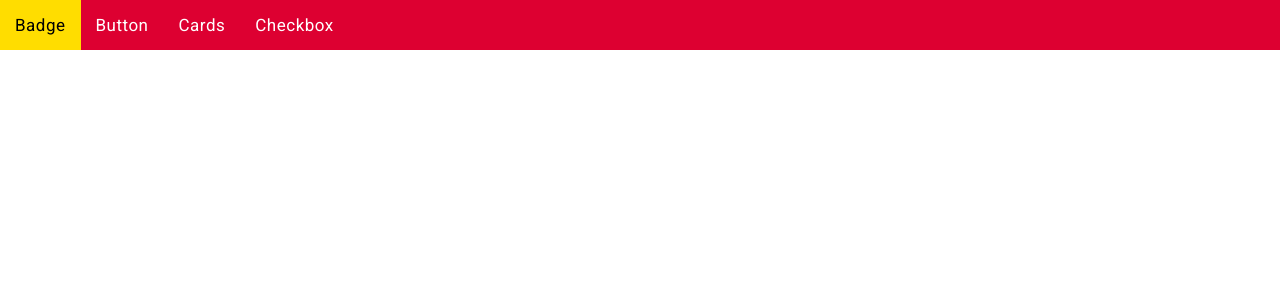
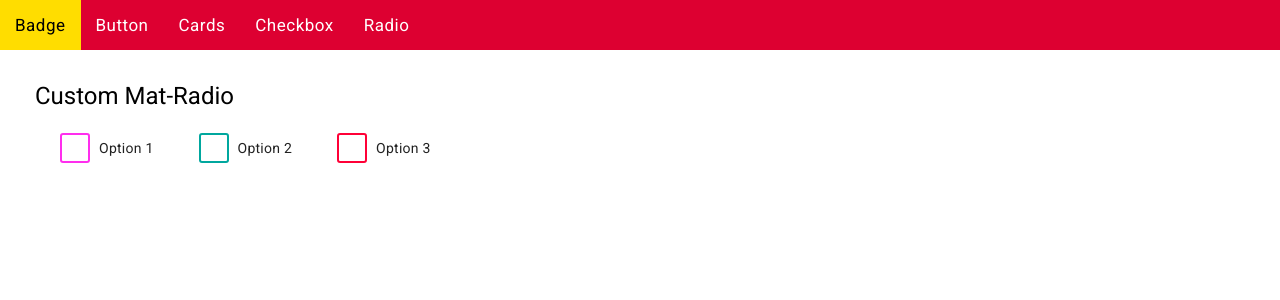
Before and after one commit to Haresh-thumar/Angular-Material-v15-Customize, an Angular app: page /radio in a window 1280 px wide. Before the commit this address led to /. Shown: the top 300 px of the page. Built offline with nearby package versions, Linux system fonts and the light colour scheme.

Commit message:
customize mat-radio-button

```diff
--- a/src/app/app-routing.module.ts
+++ b/src/app/app-routing.module.ts
@@ -4,12 +4,14 @@ import { BadgeComponent } from './badge/badge.component';
 import { ButtonComponent } from './button/button.component';
 import { CardsComponent } from './cards/cards.component';
 import { CheckboxComponent } from './checkbox/checkbox.component';
+import { RadioComponent } from './radio/radio.component';
 
 const routes: Routes = [
   { path: 'badge', component: BadgeComponent },
   { path: 'button', component: ButtonComponent },
   { path: 'cards', component: CardsComponent },
   { path: 'checkbox', component: CheckboxComponent },
+  { path: 'radio', component: RadioComponent },
 ];
 
 @NgModule({
--- a/src/app/app.component.html
+++ b/src/app/app.component.html
@@ -4,6 +4,7 @@
     <li><a routerLink="button" routerLinkActive="active">Button</a></li>
     <li><a routerLink="cards" routerLinkActive="active">Cards</a></li>
     <li><a routerLink="checkbox" routerLinkActive="active">Checkbox</a></li>
+    <li><a routerLink="radio" routerLinkActive="active">Radio</a></li>
   </ul>
 </section>
 
--- /dev/null
+++ b/src/app/radio/radio.component.html
@@ -0,0 +1,17 @@
+<h1>Custom Mat-Radio</h1>
+
+<!---------------------------- Round Radio Button --------------------------->
+<!-- <mat-radio-group aria-label="Select an option">
+    <mat-radio-button value="1" color="accent">Option 1</mat-radio-button>
+    <mat-radio-button value="2" color="primary">Option 2</mat-radio-button>
+    <mat-radio-button value="3" color="warn">Option 3</mat-radio-button>
+</mat-radio-group> -->
+
+
+
+<!---------------------------- Square Radio Button --------------------------->
+<mat-radio-group aria-label="Select an option">
+    <mat-radio-button value="1" color="accent">Option 1</mat-radio-button>
+    <mat-radio-button value="2" color="primary">Option 2</mat-radio-button>
+    <mat-radio-button value="3" color="warn">Option 3</mat-radio-button>
+</mat-radio-group>
--- /dev/null
+++ b/src/app/radio/radio.component.scss
@@ -0,0 +1,94 @@
+/*---------------------------- Round Radio Button ---------------------------*/
+// for accent color theme
+::ng-deep.mat-mdc-radio-button.mat-accent {
+    --mdc-radio-unselected-focus-icon-color: rgb(255, 0, 234); // change color when click radio button
+    --mdc-radio-unselected-hover-icon-color: rgb(255, 0, 234); // hover to change radio button border color
+    --mdc-radio-unselected-icon-color: rgba(255, 22, 236, 0.897); // change radio button border color
+    --mdc-radio-unselected-pressed-icon-color: rgb(255, 0, 234); // fill color after unchecked radio buton
+    --mdc-radio-selected-focus-icon-color: rgb(255, 0, 234); // focus to change selected icon radio button color
+    --mdc-radio-selected-hover-icon-color: rgb(255, 0, 234); // focus after fill radio button color on hover
+    --mdc-radio-selected-icon-color: rgb(255, 0, 234); // radio button active to color change
+    --mdc-radio-selected-pressed-icon-color: rgb(255, 0, 234); //active radio when click to fill radio color
+    --mat-mdc-radio-ripple-color: rgb(255, 0, 234); // hover to fill background ripple background color
+    --mat-mdc-radio-checked-ripple-color: rgb(255, 0, 234); // fill ripple color when radio button active to press
+}
+
+// for primary color theme
+::ng-deep.mat-mdc-radio-button.mat-primary {
+    --mdc-radio-unselected-focus-icon-color: #00a79e; // change color when click radio button
+    --mdc-radio-unselected-hover-icon-color: #00a79e; // hover to change radio button border color
+    --mdc-radio-unselected-icon-color: #00a79e; // change radio button border color
+    --mdc-radio-unselected-pressed-icon-color: #00a79e; // fill color after unchecked radio buton
+    --mdc-radio-selected-focus-icon-color: #00a79e; // focus to change selected icon radio button color
+    --mdc-radio-selected-hover-icon-color: #00a79e; // focus after fill radio button color on hover
+    --mdc-radio-selected-icon-color: #00a79e; // radio button active to color change
+    --mdc-radio-selected-pressed-icon-color: #00a79e; //active radio when click to fill radio color
+    --mat-mdc-radio-ripple-color: #00a79e; // hover to fill background ripple background color
+    --mat-mdc-radio-checked-ripple-color: #00a79e; // fill ripple color when radio button active to press
+}
+
+// for warn color theme
+::ng-deep.mat-mdc-radio-button.mat-warn {
+    --mdc-radio-unselected-focus-icon-color: #ff0037; // change color when click radio button
+    --mdc-radio-unselected-hover-icon-color: #ff0037; // hover to change radio button border color
+    --mdc-radio-unselected-icon-color: #ff0037; // change radio button border color
+    --mdc-radio-unselected-pressed-icon-color: #ff0037; // fill color after unchecked radio buton
+    --mdc-radio-selected-focus-icon-color: #ff0037; // focus to change selected icon radio button color
+    --mdc-radio-selected-hover-icon-color: #ff0037; // focus after fill radio button color on hover
+    --mdc-radio-selected-icon-color: #ff0037; // radio button active to color change
+    --mdc-radio-selected-pressed-icon-color: #ff0037; //active radio when click to fill radio color
+    --mat-mdc-radio-ripple-color: #ff0037; // hover to fill background ripple background color
+    --mat-mdc-radio-checked-ripple-color: #ff0037; // fill ripple color when radio button active to press
+}
+
+
+
+/*---------------------------- Square Radio Button ---------------------------*/
+// add margin between two radio button
+::ng-deep .mat-mdc-radio-button {
+    margin: 0 20px;
+}
+
+// change radio button size
+::ng-deep .mdc-radio__background {
+    width: 30px !important;
+    height: 30px !important;
+    left: 5px !important;
+    top: 5px;
+    border-radius: 10% !important;
+    position: absolute !important;
+}
+
+// change radio button native control size
+::ng-deep .mat-mdc-radio-button .mdc-radio .mdc-radio__native-control {
+    top: 10px !important;
+    right: 18px !important;
+    left: 11px !important;
+    width: 20px !important;
+    height: 20px !important;
+    border-radius: 10% !important;
+}
+
+// change inner circle position
+::ng-deep .mdc-radio__inner-circle {
+    position: absolute;
+    top: -1px;
+    left: 0;
+    border-width: 15px !important;
+    border-style: solid;
+    border-radius: 10% !important;
+}
+
+// change outer circle position
+::ng-deep .mdc-radio__outer-circle {
+    border-radius: 10% !important;
+}
+
+// change background before ripple background
+::ng-deep .mat-mdc-radio-button .mdc-radio .mdc-radio__background::before {
+    top: calc(-1 * (var(--mdc-radio-state-layer-size, 28px) - 6px) / 3) !important;
+    left: calc(-1 * (var(--mdc-radio-state-layer-size, 35px) - 20px) / 2) !important;
+    width: var(--mdc-radio-state-layer-size, 45px) !important;
+    height: var(--mdc-radio-state-layer-size, 45px) !important;
+    border-radius: 10% !important;
+}
```
Also changed, not shown: src/app/app.module.ts (+6 -2 lines), src/app/radio/radio.component.ts (added, +10 -0 lines), 1 other file (tests, documents, lock files or other folders).
